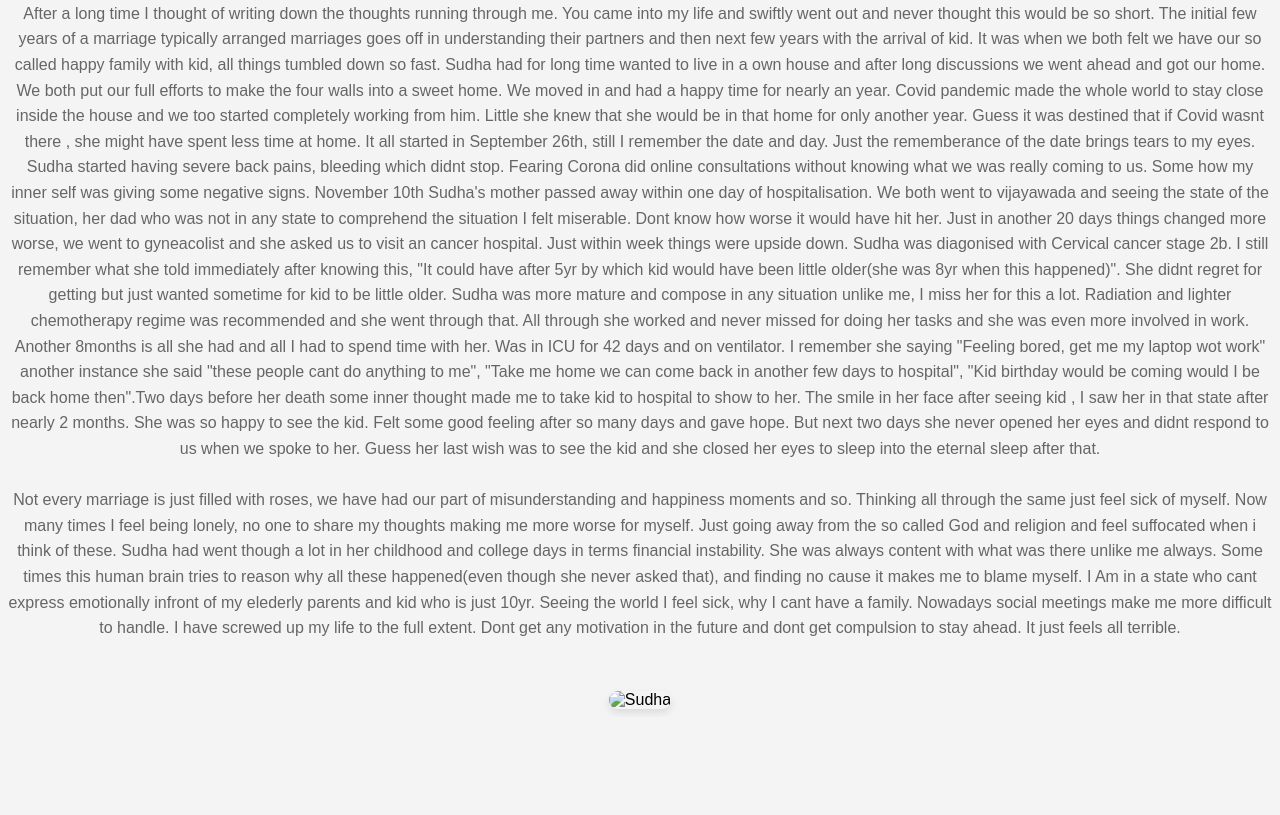
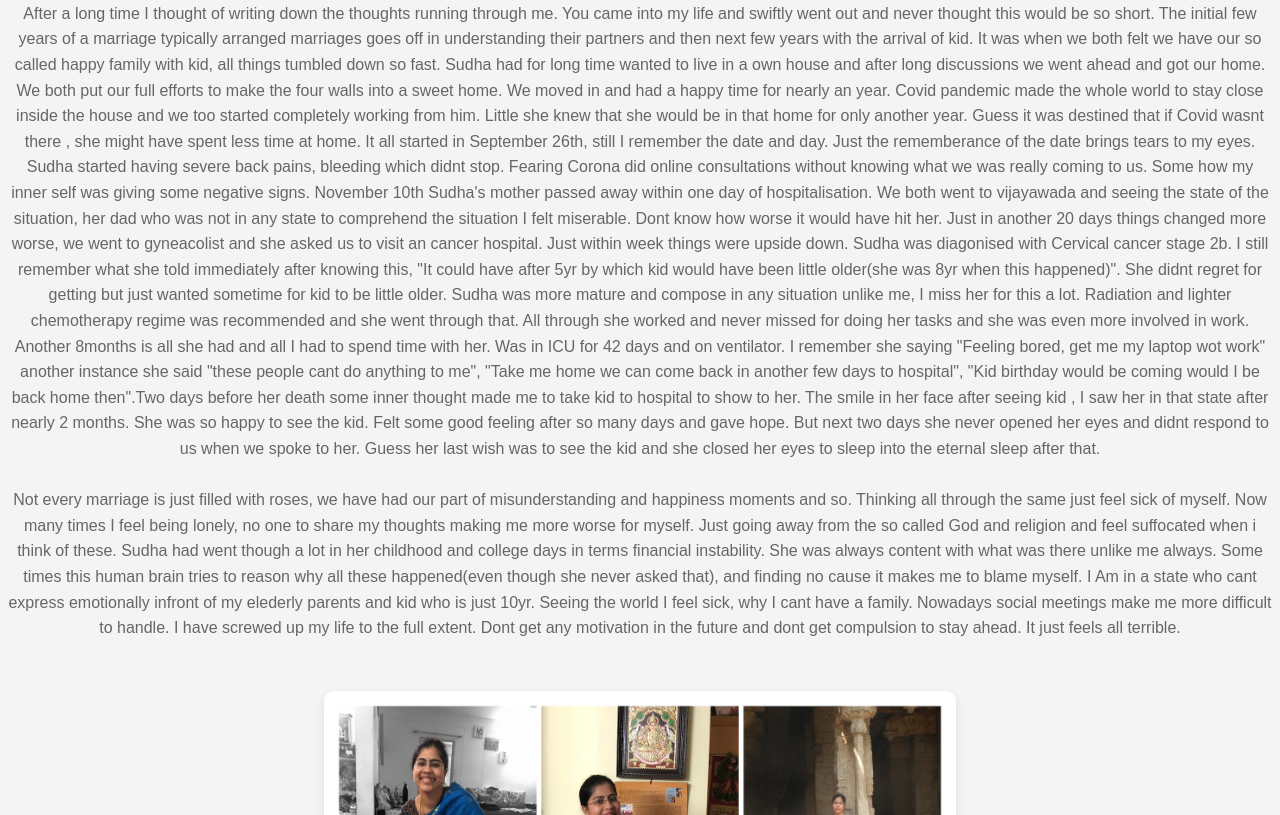
Before and after one commit to sureshlc/sureshlc.github.io, a plain HTML site: page second_page.html in a window 1280 px wide. Shown: the part 137-952 px from the top of the page. Before the commit the page ends 854 px from the top, so only its background shows below. Drawn offline with Linux system fonts and the light colour scheme.

Commit message:
Update second_page.html

```diff
--- a/second_page.html
+++ b/second_page.html
@@ -50,7 +50,7 @@
         Not every marriage is just filled with roses, we have had our part of misunderstanding and happiness moments and so. Thinking all through the same just feel sick of myself. Now many times I feel being lonely, no one to share my thoughts making me more worse for myself. Just going away from the so called God and religion  and feel suffocated when i think of these. Sudha had went though a lot in her childhood and college days in terms financial instability. She was always content with what was there unlike me always. Some times this human brain tries to reason why all these happened(even though she never asked that), and finding no cause it makes me to blame myself. I Am in a state who cant express emotionally infront of my elederly parents and kid who is just 10yr. Seeing the world I feel sick, why I cant have a family. Nowadays social meetings make me more difficult to handle. I have screwed up my life to the full extent. Dont get any motivation in the future and dont get compulsion to stay ahead. It just feels all terrible.
     </p>
     <div class="image-container">
-        <img src="Sudha_COLLAGE.jpg" alt="Sudha">
+        <img src="Sudha-COLLAGE.jpg" alt="Sudha">
     </div>
 </body>
 </html>
```
